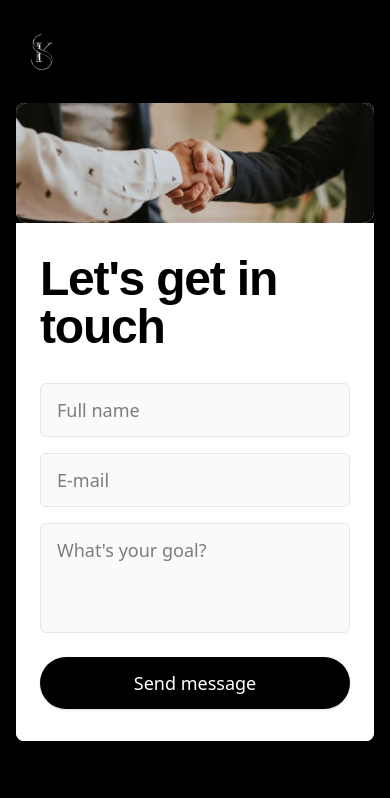
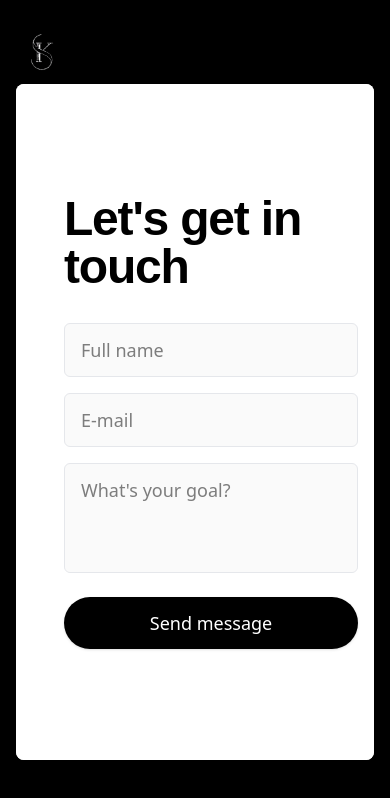
Before and after one commit to SKavyagithub08/portfolio, a React (Vite) app in the folder frontend/: page /contact in a window 390 px wide. Shown: the top 798 px of the page. Built offline with nearby package versions, Linux system fonts and the light colour scheme.

Commit message:
add render url for api calls

```diff
--- a/frontend/src/ContactPage.jsx
+++ b/frontend/src/ContactPage.jsx
@@ -11,7 +11,7 @@ export default function ContactPage({ onClose }) {
     e.preventDefault();
     setStatus("");
     try {
-      const res = await fetch("http://localhost:5000/contact", {
+      const res = await fetch("/contact", {
         method: "POST",
         headers: { "Content-Type": "application/json" },
         body: JSON.stringify({ name, email, message }),
@@ -33,18 +33,18 @@ export default function ContactPage({ onClose }) {
   return (
     <div className={isModal ? "fixed inset-0 z-50 flex items-center justify-center bg-[#ededed]" : "min-h-screen flex items-center justify-center bg-[black] px-4 py-12"}>
       {/* Modal container */}
-      <div className="flex flex-col md:flex-row w-full max-w-5xl h-auto md:h-[80vh] bg-white rounded-lg shadow-2xl overflow-hidden relative">
+      <div className="flex w-full max-w-5xl h-[80vh] bg-white rounded-lg shadow-2xl overflow-hidden relative">
         {/* Left: Image */}
-        <div className="w-full md:flex-1 flex items-center justify-center bg-[black] mt-0 md:mt-0 p-0">
+        <div className="flex-1 flex items-center justify-center bg-[black]">
           <img
             src="/contact.jpg"
             alt="Contact Visual"
-            className="object-cover rounded-xl shadow-2xl w-full h-[120px] md:w-[380px] md:h-[550px] max-h-[150px] md:max-h-none mx-auto"
-            style={{ background: "#ededed", objectPosition: "center 10%" }}
+            className="object-cover rounded-xl shadow-2xl w-[380px] h-[550px]"
+            style={{ background: "#ededed" }}
           />
         </div>
         {/* Right: Form */}
-        <div className="flex-1 flex flex-col justify-center px-6 md:px-12 py-8 md:py-10 bg-white relative">
+        <div className="flex-1 flex flex-col justify-center px-12 py-10 bg-white relative">
           {/* Close button only if modal */}
           {isModal && (
             <button
```
Also changed, not shown: 1 other file (tests, documents, lock files or other folders).
